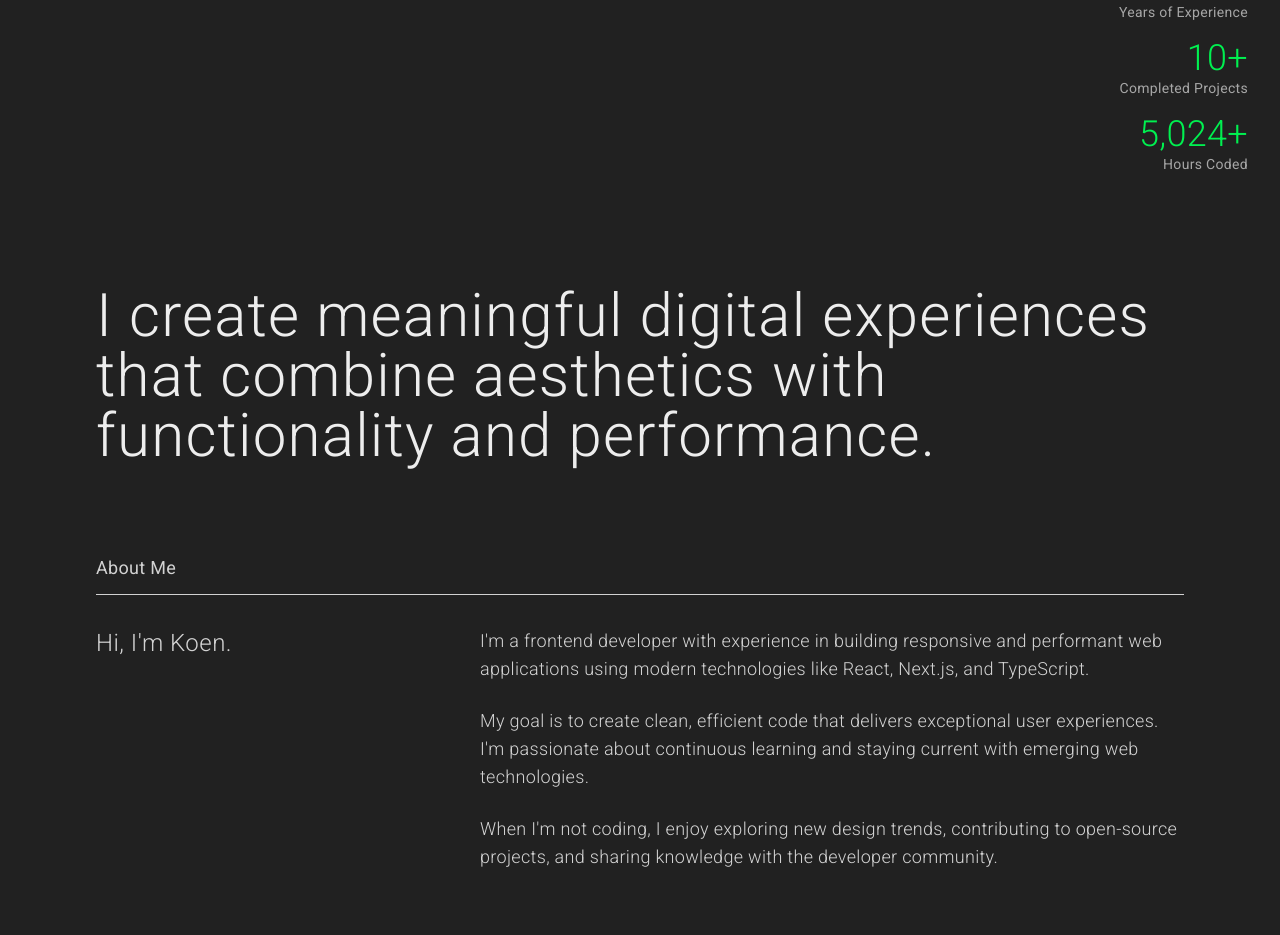
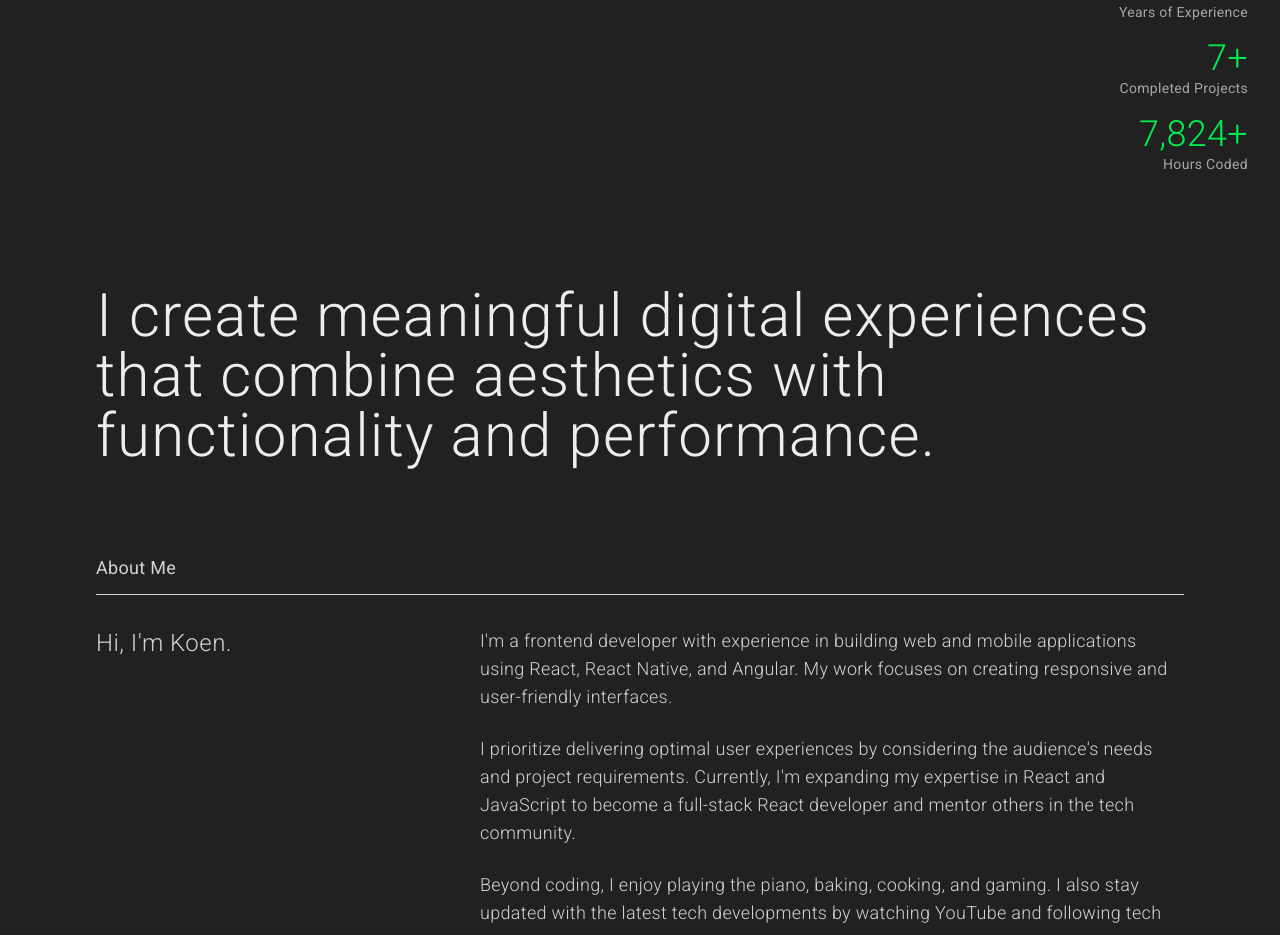
Before and after one commit to androbro/portfolio_v2, a Next.js app: page / in a window 1280 px wide. Shown: the part 594-1529 px from the top of the page. Built offline with nearby package versions, Linux system fonts and the light colour scheme.

Commit message:
Refactor About and Hero components: Improved layout and readability by adjusting spacing and formatting. Updated text content for clarity and engagement, including changes to the working hours calculation and personal introduction. Enhanced animation properties for better user experience.

```diff
--- a/app/components/features/About/About.tsx
+++ b/app/components/features/About/About.tsx
@@ -22,8 +22,7 @@ export function About() {
 	// const quoteY = useTransform(scrollYProgress, [0, 0.15, 1], [50, 0, 0]); // Y position moves from 50px down to its final position
 
 	const quoteY = useTransform(scrollYProgress, [0, 0.2, 1], [100, 0, 0]); // Start from 100px down
-const quoteOpacity = useTransform(scrollYProgress, [0, 0.2, 1], [0, 1, 1]); // Fade in at 20%
-
+	const quoteOpacity = useTransform(scrollYProgress, [0, 0.2, 1], [0, 1, 1]); // Fade in at 20%
 
 	const headingOpacity = useTransform(scrollYProgress, [0.05, 0.2, 1], [0, 1, 1]);
 	const headingY = useTransform(scrollYProgress, [0.05, 0.2, 1], [30, 0, 0]);
@@ -49,22 +48,20 @@ const quoteOpacity = useTransform(scrollYProgress, [0, 0.2, 1], [0, 1, 1]); // F
 							className="text-4xl md:text-6xl font-light mb-22"
 							style={{
 								opacity: quoteOpacity,
-								y: quoteY
+								y: quoteY,
 							}}
 						>
-							I create meaningful digital experiences that combine aesthetics with functionality and performance.
+							I create meaningful digital experiences that combine aesthetics with functionality and
+							performance.
 						</motion.h3>
 					</div>
 
-					<div
-						ref={textContainerRef}
-						className="grid grid-cols-1 gap-8 text-lg text-white/80"
-					>
+					<div ref={textContainerRef} className="grid grid-cols-1 gap-8 text-lg text-white/80">
 						<motion.p
 							className="pb-3 border-b text-muted-foreground"
 							style={{
 								opacity: aboutMeOpacity,
-								y: aboutMeY
+								y: aboutMeY,
 							}}
 						>
 							About Me
@@ -76,7 +73,7 @@ const quoteOpacity = useTransform(scrollYProgress, [0, 0.2, 1], [0, 1, 1]); // F
 									className="text-2xl font-light mb-4"
 									style={{
 										opacity: headingOpacity,
-										y: headingY
+										y: headingY,
 									}}
 								>
 									Hi, I'm Koen.
@@ -87,28 +84,35 @@ const quoteOpacity = useTransform(scrollYProgress, [0, 0.2, 1], [0, 1, 1]); // F
 									className="font-light"
 									style={{
 										opacity: para1Opacity,
-										y: para1Y
+										y: para1Y,
 									}}
 								>
-									I'm a frontend developer with experience in building responsive and performant web applications using modern technologies like React, Next.js, and TypeScript.
+									I'm a frontend developer with experience in building web and mobile applications
+									using React, React Native, and Angular. My work focuses on creating responsive and
+									user-friendly interfaces.
 								</motion.p>
 								<motion.p
 									className="font-light"
 									style={{
 										opacity: para2Opacity,
-										y: para2Y
+										y: para2Y,
 									}}
 								>
-									My goal is to create clean, efficient code that delivers exceptional user experiences. I'm passionate about continuous learning and staying current with emerging web technologies.
+									I prioritize delivering optimal user experiences by considering the audience's
+									needs and project requirements. Currently, I'm expanding my expertise in React and
+									JavaScript to become a full-stack React developer and mentor others in the tech
+									community.
 								</motion.p>
 								<motion.p
 									className="font-light"
 									style={{
 										opacity: para3Opacity,
-										y: para3Y
+										y: para3Y,
 									}}
 								>
-									When I'm not coding, I enjoy exploring new design trends, contributing to open-source projects, and sharing knowledge with the developer community.
+									Beyond coding, I enjoy playing the piano, baking, cooking, and gaming. I also stay
+									updated with the latest tech developments by watching YouTube and following tech
+									news.
 								</motion.p>
 							</div>
 						</div>
--- a/app/components/features/Hero/Hero.tsx
+++ b/app/components/features/Hero/Hero.tsx
@@ -11,11 +11,13 @@ import { useEffect, useRef, useState } from "react";
  */
 const calculateWorkingHours = (): number => {
 	// Start date: July 1, 2022
-	const startDate = new Date(2022, 6, 1);
+	const startDate = new Date(2020, 11, 20);
 	const currentDate = new Date();
 
 	// Calculate total days between dates
-	const totalDays = Math.floor((currentDate.getTime() - startDate.getTime()) / (1000 * 60 * 60 * 24));
+	const totalDays = Math.floor(
+		(currentDate.getTime() - startDate.getTime()) / (1000 * 60 * 60 * 24),
+	);
 
 	// Calculate number of weeks
 	const totalWeeks = Math.floor(totalDays / 7);
@@ -24,7 +26,7 @@ const calculateWorkingHours = (): number => {
 	const weekdaysFromCompleteWeeks = totalWeeks * 5;
 
 	// Calculate remaining days
-	let remainingDays = totalDays % 7;
+	const remainingDays = totalDays % 7;
 	let startDayOfWeek = startDate.getDay(); // 0 = Sunday, 1 = Monday, etc.
 	if (startDayOfWeek === 0) startDayOfWeek = 7; // Adjust Sunday to be 7
 
@@ -46,7 +48,7 @@ const calculateWorkingHours = (): number => {
 	const remainingDaysInYear = totalDays % 365;
 
 	// Prorated vacation days
-	const vacationDays = (yearsWorked * 32) + Math.floor((remainingDaysInYear / 365) * 32);
+	const vacationDays = yearsWorked * 32 + Math.floor((remainingDaysInYear / 365) * 32);
 
 	// Final working days
 	const workingDays = totalWeekdays - vacationDays;
@@ -57,7 +59,8 @@ const calculateWorkingHours = (): number => {
 	// Add current day hours if it's a weekday and during working hours
 	if (currentDate.getDay() >= 1 && currentDate.getDay() <= 5) {
 		const currentHour = currentDate.getHours();
-		if (currentHour >= 9 && currentHour < 17) { // 9 AM to 5 PM
+		if (currentHour >= 9 && currentHour < 17) {
+			// 9 AM to 5 PM
 			const extraHours = currentHour - 9;
 			return hoursWorked + extraHours;
 		}
@@ -84,13 +87,13 @@ export function Hero() {
 				paragraphRef.current,
 				{ y: 20, opacity: 0 },
 				{ y: 0, opacity: 1, duration: 0.8 },
-				"-=0.4"
+				"-=0.4",
 			)
 			.fromTo(
 				[experienceRef.current, projectsRef.current, hoursRef.current],
 				{ y: 30, opacity: 0 },
 				{ y: 0, opacity: 1, duration: 0.8, stagger: 0.1 },
-				"-=0.3"
+				"-=0.3",
 			);
 	}, []);
 
@@ -120,7 +123,8 @@ export function Hero() {
 						ref={paragraphRef}
 						className="text-lg md:text-lg max-w-3xl mb-8 text-white/70 font-thin"
 					>
-						Hi! I'm Koen De Vulder. Aspiring Frontend Composer | Crafting Harmony with React | Fueling Curiosity with Coffee.
+						Hi! I'm Koen De Vulder. Aspiring Frontend Composer | Crafting Harmony with React |
+						Fueling Curiosity with Coffee.
 					</p>
 					<motion.a
 						href="#contact"
@@ -130,11 +134,11 @@ export function Hero() {
 						transition={{ duration: 0.6 }}
 						whileHover={{
 							backgroundColor: "rgba(220, 220, 220, 1)",
-							scale: 1.05
+							scale: 1.05,
 						}}
 						whileTap={{
 							backgroundColor: "rgba(255, 255, 255, 1)",
-							scale: 0.98
+							scale: 0.98,
 						}}
 					>
 						CONTACT ME
@@ -147,15 +151,14 @@ export function Hero() {
 							<span className="text-sm text-white/60">Years of Experience</span>
 						</div>
 						<div ref={projectsRef} className="flex flex-col">
-							<span className="text-3xl md:text-4xl text-accent font-light">10+</span>
+							<span className="text-3xl md:text-4xl text-accent font-light">7+</span>
 							<span className="text-sm text-white/60">Completed Projects</span>
 						</div>
 						<div ref={hoursRef} className="flex flex-col">
-							<motion.div
-								className="relative group"
-								whileHover={{ scale: 1.05 }}
-							>
-								<span className="text-3xl md:text-4xl text-accent font-light">{workHours.toLocaleString()}+</span>
+							<motion.div className="relative group" whileHover={{ scale: 1.05 }}>
+								<span className="text-3xl md:text-4xl text-accent font-light">
+									{workHours.toLocaleString("en-US")}+
+								</span>
 								<div className="absolute opacity-0 group-hover:opacity-100 transition-opacity duration-300 bottom-full right-0 mb-2 p-2 bg-black/80 text-white text-xs rounded w-48">
 									<p className="font-light">Based on:</p>
 									<ul className="text-left list-disc pl-4 mt-1 space-y-1">
```
